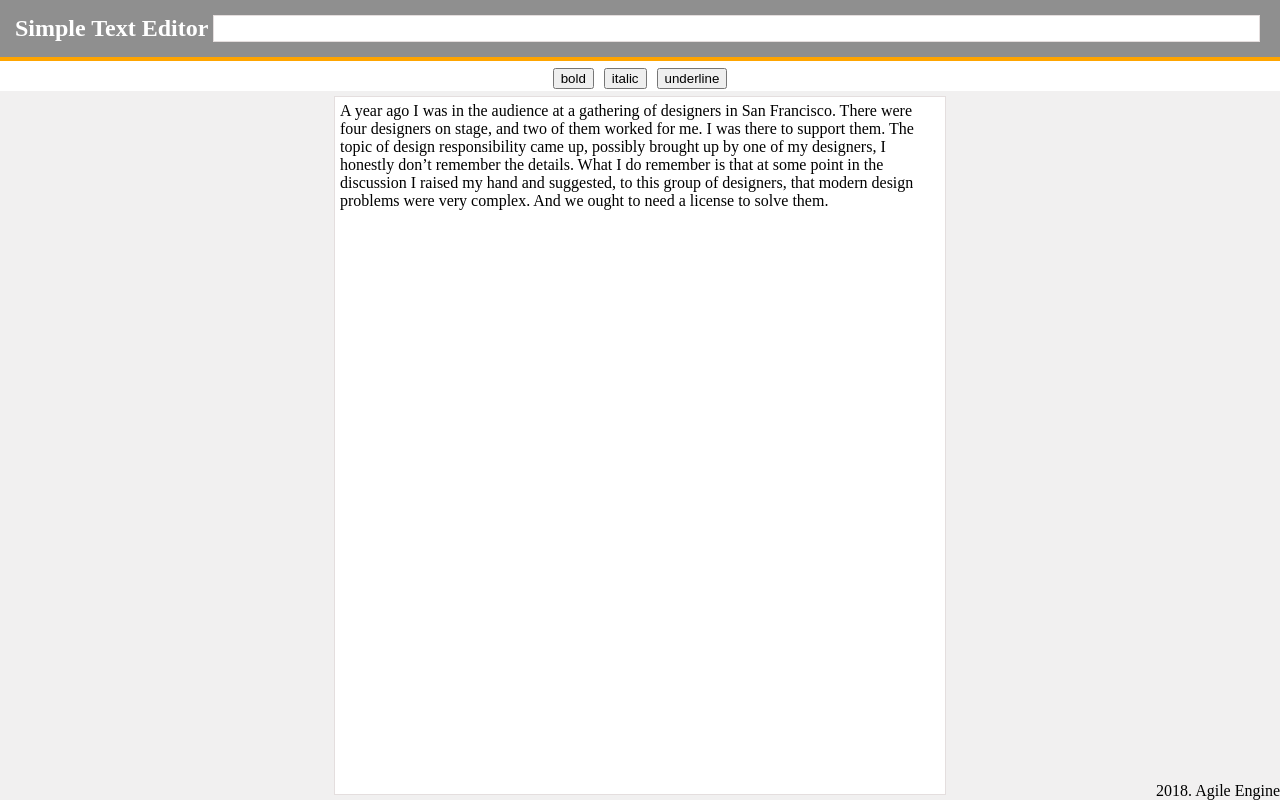
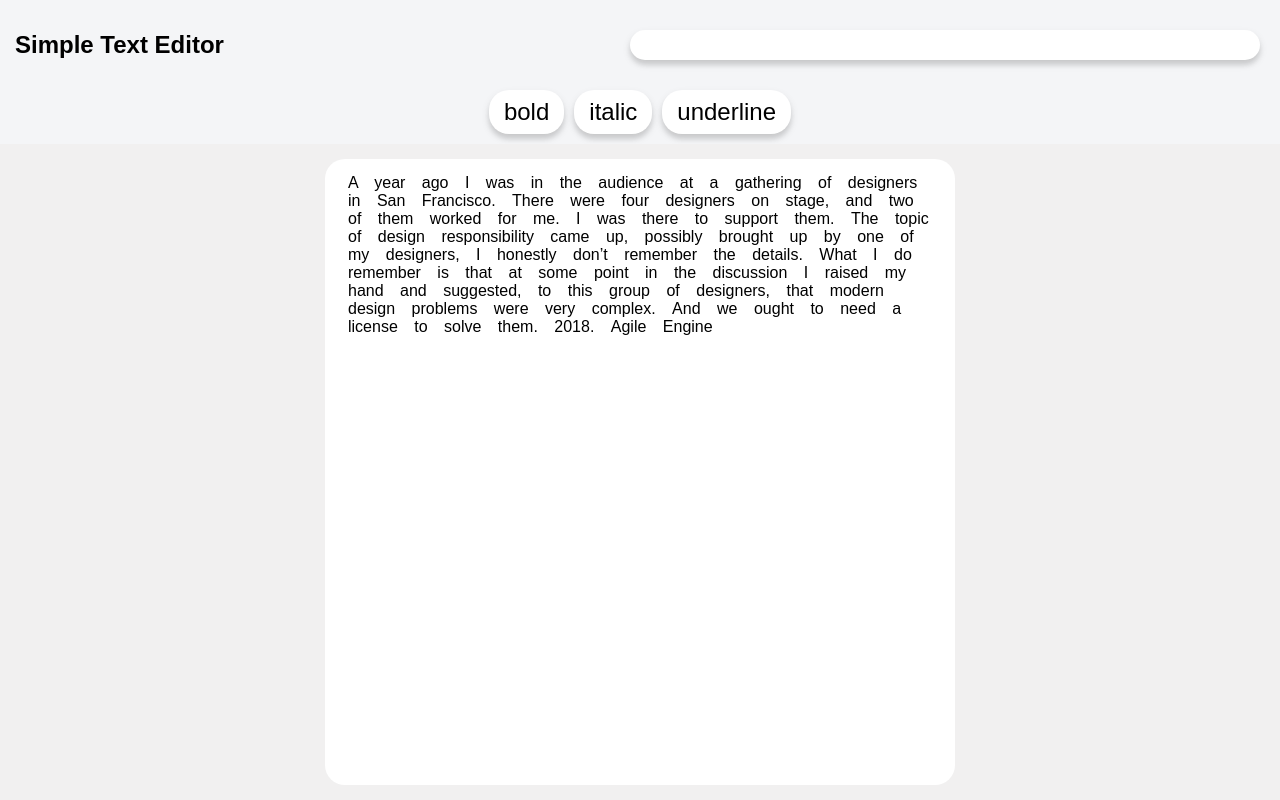
Before and after one commit to Manviel/Candy, a React (Create React App) app: page / in a window 1280 px wide. Built offline with nearby package versions, Linux system fonts and the light colour scheme.

Commit message:
Remove footer

```diff
--- a/public/index.html
+++ b/public/index.html
@@ -1,15 +1,18 @@
 <!DOCTYPE html>
 <html lang="en">
   <head>
-    <meta charset="utf-8">
-    <meta name="viewport" content="width=device-width, initial-scale=1, shrink-to-fit=no">
-    <meta name="theme-color" content="#000000">
+    <meta charset="utf-8" />
+    <meta
+      name="viewport"
+      content="width=device-width, initial-scale=1, shrink-to-fit=no"
+    />
+    <meta name="theme-color" content="#000000" />
     <!--
       manifest.json provides metadata used when your web app is added to the
       homescreen on Android. See https://developers.google.com/web/fundamentals/engage-and-retain/web-app-manifest/
     -->
-    <link rel="manifest" href="%PUBLIC_URL%/manifest.json">
-    <link rel="shortcut icon" href="%PUBLIC_URL%/favicon.ico">
+    <link rel="manifest" href="%PUBLIC_URL%/manifest.json" />
+    <link rel="shortcut icon" href="%PUBLIC_URL%/favicon.ico" />
     <!--
       Notice the use of %PUBLIC_URL% in the tags above.
       It will be replaced with the URL of the `public` folder during the build.
@@ -37,5 +40,4 @@
       To create a production bundle, use `npm run build` or `yarn build`.
     -->
   </body>
-  <footer>2018. Agile Engine</footer>
 </html>
--- a/src/components/App.js
+++ b/src/components/App.js
@@ -36,8 +36,8 @@ const App = () => {
 
   return (
     <div className="app">
-      <header>
-        <h4>Simple Text Editor</h4>
+      <header className="header">
+        <h1 className="font">Simple Text Editor</h1>
         <div className="file action space">
           {syn.map((i, j) => (
             <span key={j} onClick={replaceSynonym}>
--- a/src/components/ControlPanel.js
+++ b/src/components/ControlPanel.js
@@ -38,13 +38,13 @@ const ControlPanel = props => {
 
   return (
     <article className="control-panel">
-      <button className="action" onClick={onMarkClick}>
+      <button className="font action" onClick={onMarkClick}>
         bold
       </button>
-      <button className="action" onClick={onMarkClick}>
+      <button className="font action" onClick={onMarkClick}>
         italic
       </button>
-      <button className="action" onClick={onMarkClick}>
+      <button className="font action" onClick={onMarkClick}>
         underline
       </button>
     </article>
--- a/src/index.css
+++ b/src/index.css
@@ -2,26 +2,28 @@ html,
 body {
   margin: 0;
   height: 100%;
+  background: #f4f5f7;
+  font-family: Arial, Helvetica, sans-serif;
 }
 
-footer {
-  position: fixed;
-  bottom: 0;
-  width: 100%;
-  text-align: right;
+span {
+  padding: 0 4px 0 8px;
 }
 
-header {
-  display: flex;
-  padding: 15px;
-  font-size: 24px;
-  border-bottom: 4px solid #ffa500;
-  background-color: rgba(33, 33, 33, 0.5);
+span:hover {
+  background: #99cfec;
+  border-radius: 20px;
 }
 
-h4 {
-  color: #fff;
-  margin: 0;
+.header {
+  display: flex;
+  padding: 15px 15px 5px;
+  justify-content: space-between;
+  align-items: center;
+}
+
+.font {
+  font-size: 24px;
 }
 
 .app {
@@ -31,20 +33,24 @@ h4 {
 }
 
 .control-panel {
-  background-color: #fff;
-  height: 25px;
   display: flex;
   align-items: center;
   justify-content: center;
-  padding-top: 5px;
+  padding: 10px 0;
 }
 
 .action {
   margin: 0 5px;
+  padding: 8px 15px;
+  border-radius: 20px;
+  background: #fff;
+  box-shadow: 0 4px 8px rgba(0, 0, 0, 0.1), 0 5px 5px rgba(0, 0, 0, 0.1);
+  border: none;
+  outline: none;
 }
 
 .space {
-  padding: 5px;
+  padding: 15px;
   flex-grow: 1;
 }
 
@@ -56,7 +62,7 @@ h4 {
 }
 
 .file {
-  width: 600px;
+  max-width: 600px;
   background-color: #fff;
-  border: 1px solid #e4dede;
+  border-radius: 20px;
 }
--- a/src/text.service.js
+++ b/src/text.service.js
@@ -1,6 +1,6 @@
 export const getMockText = () =>
   new Promise((resolve, reject) => {
     resolve(
-      "A year ago I was in the audience at a gathering of designers in San Francisco. There were four designers on stage, and two of them worked for me. I was there to support them. The topic of design responsibility came up, possibly brought up by one of my designers, I honestly don’t remember the details. What I do remember is that at some point in the discussion I raised my hand and suggested, to this group of designers, that modern design problems were very complex. And we ought to need a license to solve them."
+      "A year ago I was in the audience at a gathering of designers in San Francisco. There were four designers on stage, and two of them worked for me. I was there to support them. The topic of design responsibility came up, possibly brought up by one of my designers, I honestly don’t remember the details. What I do remember is that at some point in the discussion I raised my hand and suggested, to this group of designers, that modern design problems were very complex. And we ought to need a license to solve them. 2018. Agile Engine"
     );
   });
```
